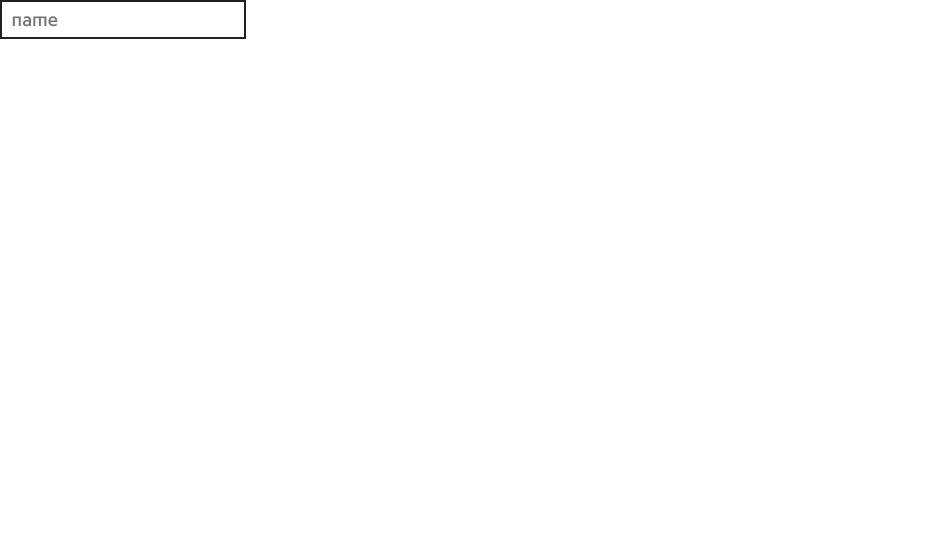
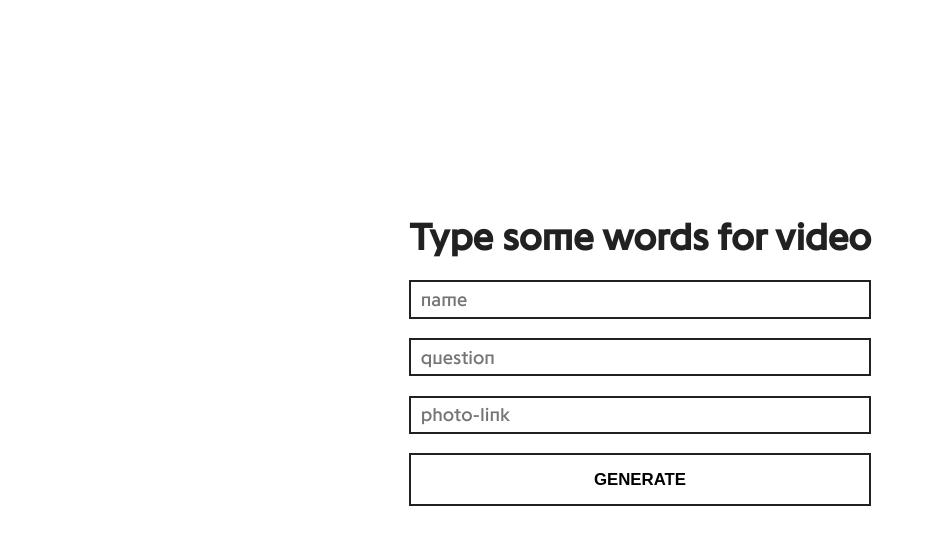
Before and after one commit to MohonovProduction/genius_verified_generator, a Vue app: page / in a window 1280 px wide. Shown: the top 544 px of the page, without its empty margins (0-935 px from the left). Built offline with nearby package versions, Linux system fonts and the light colour scheme.

Commit message:
route params

```diff
--- a/src/App.vue
+++ b/src/App.vue
@@ -3,7 +3,6 @@
 </template>
 
 <style>
-
 @font-face {
   font-family: 'Programme';
   src: local('Programme Regular'), local('Programme-Regular'),
@@ -15,7 +14,7 @@
 }
 
 :root {
-  box-sizing: content-box;
+  box-sizing: border-box;
   --font-family: Programme, Arial, sans-serif;
   --font-feature-settings: "ss07", "ss08", "ss11", "ss12", "ss14", "ss15", "ss16", "ss18", "ss19", "ss20", "ss21";
   font-family: var(--font-family);
@@ -41,5 +40,4 @@
   background: none;
   box-sizing: inherit;
 }
-
 </style>
--- /dev/null
+++ b/src/components/UI/MButton.vue
@@ -0,0 +1,30 @@
+<template>
+  <button class="button">
+    <slot></slot>
+  </button>
+</template>
+
+<script>
+export default {
+  name: "MButton"
+}
+</script>
+
+<style scoped>
+
+.button {
+  font-size: 0.875rem;
+  text-transform: uppercase;
+  font-weight: 600;
+  padding: 0.75rem 1.313rem;
+  border: 2px solid var(--dark);
+  transition: all .1s ease-in-out;
+}
+
+.button:hover {
+  cursor: pointer;
+  background-color: var(--dark);
+  color: var(--white);
+}
+
+</style>
--- a/src/components/UI/MInput.vue
+++ b/src/components/UI/MInput.vue
@@ -6,6 +6,7 @@
       type="text"
       :value="modelValue"
       class="input form__input"
+      :class="{ input_filled: modelValue }"
       @input="updateValue"
     >
   </label>
@@ -27,13 +28,17 @@ export default {
 </script>
 
 <style scoped>
-
 .input {
   font-family: var(--font-family);
   font-feature-settings: var(--font-feature-settings);
   font-size: 1em;
+  width: 100%;
   padding: .3em .5em;
-  border: .15em solid var(--dark);
+  border: 2px solid var(--dark);
+  transition: all .2s ease-out;
 }
-
+.input_filled {
+  background-color: var(--dark);
+  color: var(--white);
+}
 </style>
--- a/src/components/UI/index.js
+++ b/src/components/UI/index.js
@@ -1,5 +1,7 @@
 import MInput from '@/components/UI/MInput';
+import MButton from '@/components/UI/MButton';
 
 export default [
-    MInput
+    MInput,
+    MButton
 ]
--- a/src/views/HomeView.vue
+++ b/src/views/HomeView.vue
@@ -4,28 +4,51 @@
       class="form"
       @submit.prevent
     >
-     <m-input
-      name="name"
-      v-model="name"
-     >
-
-     </m-input>
-      <label for="question" class="label form__label">
-        <input id="question" type="text" class="input form__input">
-      </label>
+      <h1>Type some words for video</h1>
+      <m-input
+        name="name"
+        v-model="form.name"
+      />
+      <m-input
+        name="question"
+        v-model="form.question"
+      />
+      <m-input
+        name="photo-link"
+        v-model="form.photo"
+      />
+      <m-button @click="toGenerateVideo">Generate</m-button>
     </form>
   </div>
 </template>
 
 <script>
+import MButton from '@/components/UI/MButton';
+import router from '@/router';
 export default {
   name: 'HomeView',
-  components: {},
+  components: {MButton},
   data() {
     return {
-      name: null,
-      question: null,
-      photo: null
+      form: {
+        name: null,
+        question: null,
+        photo: null
+      }
+    }
+  },
+  methods: {
+    toGenerateVideo() {
+      const form = this.form
+
+      router.push({
+        name: 'video',
+        params: {
+          name: form.name,
+          question: form.question,
+          photo: form.photo
+        }
+      })
     }
   }
 }
@@ -33,4 +56,18 @@ export default {
 
 <style scoped>
 
+.wrapper {
+  display: flex;
+  justify-content: center;
+  align-items: center;
+  min-height: 90vh;
+}
+
+.form {
+  display: grid;
+  grid-gap: 1em;
+  justify-items: ;
+  padding: 1em 2em;
+}
+
 </style>
--- a/src/views/VideoView.vue
+++ b/src/views/VideoView.vue
@@ -1,10 +1,15 @@
 <template>
-
+  <article>
+    {{ $route.params }}
+  </article>
 </template>
 
 <script>
 export default {
-  name: "VideoView"
+  name: "VideoView",
+  created() {
+    console.log(this.$route.params)
+  }
 }
 </script>
 
```
